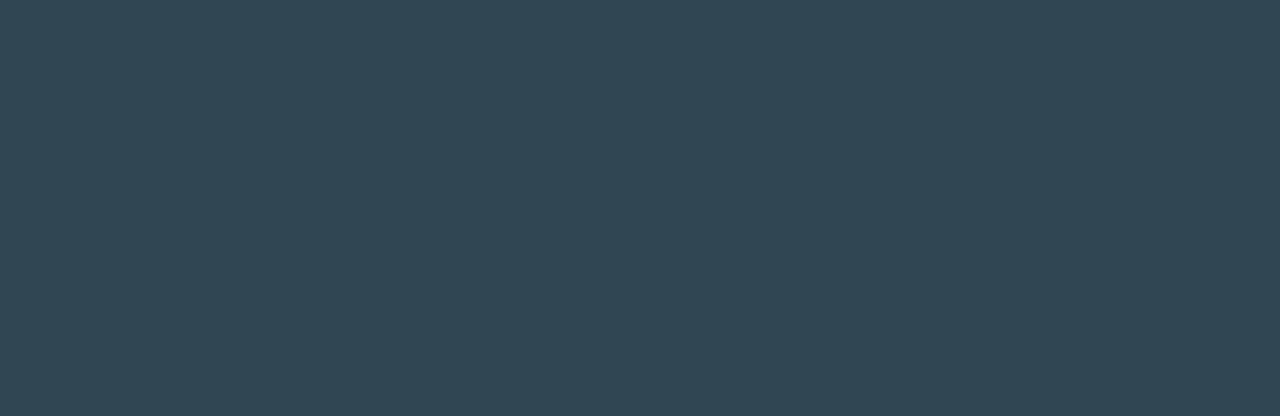
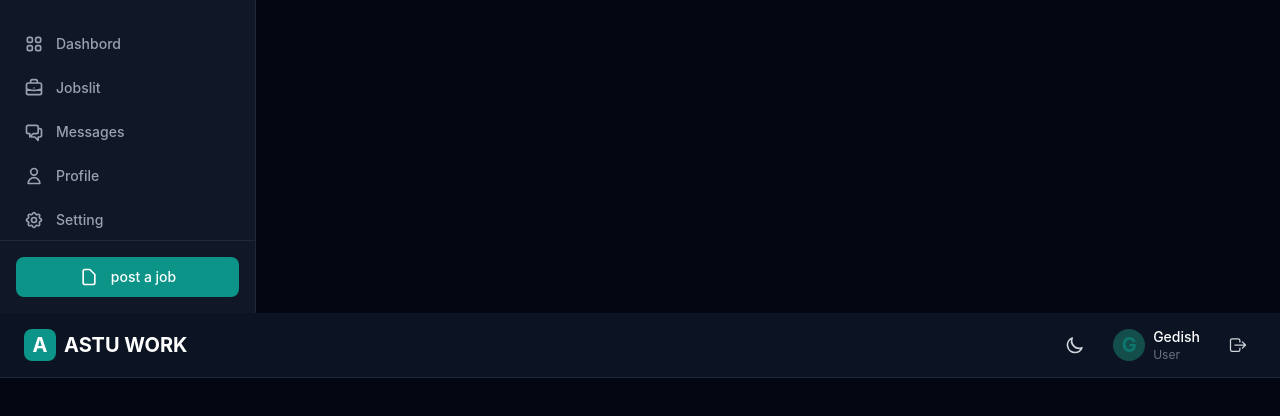
Before and after one commit to gedeno/project-7JAT, a React (Vite) app in the folder JAT_fe/: page / in a window 1280 px wide. Before the commit this address had no page. Shown: the top 416 px of the page. Built offline with nearby package versions, Linux system fonts and the light colour scheme.

Commit message:
some pages are created

```diff
--- a/JAT_fe/src/App.jsx
+++ b/JAT_fe/src/App.jsx
@@ -1,16 +1,32 @@
-import { useState } from 'react'
+import { useState,useEffect } from 'react'
 import { BrowserRouter ,Route ,Routes } from 'react-router-dom'
 import Regiserpage from './pages/auth/Registerpage'
 import { Home } from './pages/jobs/home'
 import { LoglinPage } from './pages/auth/Login'
 import { Joblist } from './pages/jobs/jobs'
 import { Dashbord } from './pages/dashbordpage/Dashbord'
+import { Sidebar } from './pages/ui/Sidebar'
+import { Navbar } from './pages/ui/Navbar'
+
 function App() {
   const [count, setCount] = useState(0)
-
+  localStorage.setItem('theme', 'dark');
+  window.matchMedia('(prefers-color-scheme: dark)').matches;
+  useEffect(() => {
+    const root = document.documentElement;
+    if (true) {
+      root.classList.add('dark');
+      localStorage.setItem('theme', 'dark');
+    } else {
+      root.classList.remove('dark');
+      localStorage.setItem('theme', 'light');
+    }
+  }, []);
   return (
     <>
     <BrowserRouter>
+    <Sidebar/>
+    <Navbar/>
     <Routes>
       <Route path='/dashbord' element = {<Dashbord/>} />
       <Route path='/joblist' element = {<Joblist/>} />
--- a/JAT_fe/src/index.css
+++ b/JAT_fe/src/index.css
@@ -1,6 +1,31 @@
 @import "tailwindcss";
-body {
-  margin: 20px;
-  color:rgb(255, 255, 255);
-  background-color: rgb(48, 71, 83);
+
+@custom-variant dark (&:where(.dark, .dark *));
+
+@theme {
+  --font-sans: "Inter", ui-sans-serif, system-ui, sans-serif;
+  --color-primary-50: #f0fdfa;
+  --color-primary-100: #ccfbf1;
+  --color-primary-200: #99f6e4;
+  --color-primary-300: #5eead4;
+  --color-primary-400: #2dd4bf;
+  --color-primary-500: #14b8a6;
+  --color-primary-600: #0d9488;
+  --color-primary-700: #0f766e;
+  --color-primary-800: #115e59;
+  --color-primary-900: #134e4a;
+  --color-accent-500: #f59e0b;
+  --color-accent-600: #d97706;
 }
+
+@layer base {
+  body {
+    @apply font-sans antialiased bg-gray-50 text-gray-900 dark:bg-gray-950 dark:text-gray-100;
+  }
+}
+
+@layer utilities {
+  .scrollbar-thin {
+    scrollbar-width: thin;
+  }
+}
--- /dev/null
+++ b/JAT_fe/src/pages/layout/MainLayout.jsx
@@ -0,0 +1,14 @@
+import { useState } from "react";
+import { Outlet } from "react-router-dom";
+import { Navbar } from "../ui/Navbar";
+import { Sidebar } from "../ui/Sidebar";
+
+export const MainLayout = () => {
+    <div>
+        <Navbar/>
+        <div>
+            <Sidebar/>
+
+        </div>
+    </div>
+}
--- a/JAT_fe/src/pages/ui/Navbar.jsx
+++ b/JAT_fe/src/pages/ui/Navbar.jsx
@@ -1,8 +1,42 @@
-import {NavLink} from 'react-router-dom'
-import {HiOutlineViewGrid ,
-    HiOutlineBriefcase ,
-    HiOutlineChatAlt2 ,
-    HiOutlineUser ,
-    HiOutlineCog ,
-    HiOutlineShieldCheck ,
-    HiOutlineDocument } from 'react-icons/hi'
+import {NavLink ,Link} from 'react-router-dom'
+import { IoLogOutOutline } from 'react-icons/io5'
+import { HiOutlineSun ,HiOutlineMoon ,HiOutlineBell } from 'react-icons/hi'
+export const Navbar = () => {
+    return (
+      <header className="sticky top-0 z-40 bg-white/80 dark:bg-gray-900/80  backdrop-blur-md  border-b border-gray-200 dark:border-gray-800" >
+        <div className='flex items-center justify-between h-16 px-4 lg:px-6'>
+          <div className='flex items-center gap-3'>
+            <button className='lg:hidden p-2 rounded-lg text-gray-600 hover:bg-gray-100 dark:text-gray-300 dark:hover:bg-gray-800'>
+              <svg className='w-6 h-6' fill='none' viewBox='0 0 24 24' stroke='currentColor'>
+                <path strokeLinecap='round' strokeLinejoin='round' strokeWidth={2} d='M4 6h16M4 12h16M4 18h16M4' />
+              </svg>
+            </button>
+            <Link className='flex items-center gap-2 '>
+              <div className='h-8 w-8 rounded-lg bg-primary-600 flex items-center justify-center'>
+                <span className='text-white font-bold text-xl '>A</span>
+              </div>
+              <span className='text-xl font-bold text-gray-900 dark:text-white hedden sm:block'>ASTU WORK</span>
+            </Link>
+          </div>
+
+          <div className='flex items-center gap-2'>
+            <button className='p-2 rounded-lg text-gray-600 hover:bg-gray-100 dark:text-gray-300 dark:hover:bg-gray-800 transition-colors '>
+              <HiOutlineMoon size={20} />
+            </button>
+            <Link className='hidden sm:flex  items-center gap-2 px-3 py-1.5 rounded-lg hover:bg-gray-100 dark:hover:bg-gray-800 transition-colors'>
+              <div className='h-8 w-8 rounded-full bg-primary-100 dark:bg-primary-900 flex items-center justify-center '>
+                <span className='text-primary-700 dark: text-primary-300 text-xl font-bold '>G</span>
+              </div>
+              <div className='text-left '>
+                <p className='text-sm font-medium text-gray-900 dark:text-white'>Gedish</p>
+                <p className='text-xs text-gray-500 capitalize '>User</p>
+              </div>
+            </Link>
+            <button className='p-2 rounded-lg text-gray-600 hover:bg-red-500 hover:text-red-600 dark:text-gray-300 dark:hover:bg-red-900/20' aria-label='logout'>
+              <IoLogOutOutline size={20}/>
+            </button>
+          </div>
+        </div>
+      </header>
+    );
+}
--- a/JAT_fe/src/pages/ui/Sidebar.jsx
+++ b/JAT_fe/src/pages/ui/Sidebar.jsx
@@ -6,6 +6,46 @@
     HiOutlineCog ,
     HiOutlineShieldCheck ,
     HiOutlineDocument } from 'react-icons/hi'
+import { useState } from "react";
+
+const NavItems =  [
+    {label : 'Dashbord' , icon : HiOutlineViewGrid },
+    {label : 'Jobslit' , icon : HiOutlineBriefcase },
+    {label : 'Messages' , icon : HiOutlineChatAlt2 },
+    {label : 'Profile' , icon : HiOutlineUser },
+    {label : 'Setting' , icon : HiOutlineCog },
+    ]
+
+
 export const Sidebar = () =>{
-    const {}
+    const [isopen , setIsopen] = useState(true)
+    return (
+        <>
+        {isopen&&
+        <div>
+
+            </div>}
+        <aside
+        className= {`fixed lg:static inset-y-0 left-0 z-40 w-64 bg-white dark:bg-gray-900 border-r border-gray-200 dark:border-gray-800 transform transtion-transform duration-300 lg:translate-x-0 ${isopen ? 'translate-x-0' : '-translate-x-full'}`}>
+            <div className="flex flex-col h-full pt-4 lg:pt-6">
+                <nav className="flex-1 px-3 space-y-1 ">
+                    {
+                        NavItems.map(({label , icon : Icon}) => (
+                            <NavLink className= 'flex items-center gap-3 px-3 py-2.5 rounded-lg text-sm font-medium transition-colors taxt-gray-600 hover:bg-gray-100 dark:text-gray-400 dark:hover:bg-gray-800 '>
+                                <Icon size={20}/>
+                                {label}
+                            </NavLink>
+
+                        ))
+                    }
+                </nav>
+                <div className="p-4 border-t border-gray-200 dark:border-gray-800" >
+                    <NavLink className = "flex items-center gap-3 justify-center w-full px-4 py-2.5 rounded-lg bg-primary-600 hover:bg-primary-700 text-white text-sm font-medium transition-colors "
+                    > <HiOutlineDocument size={20}/> post a job </NavLink>
+                </div>
+            </div>
+        </aside>
+
+        </>
+    )
 }
```
